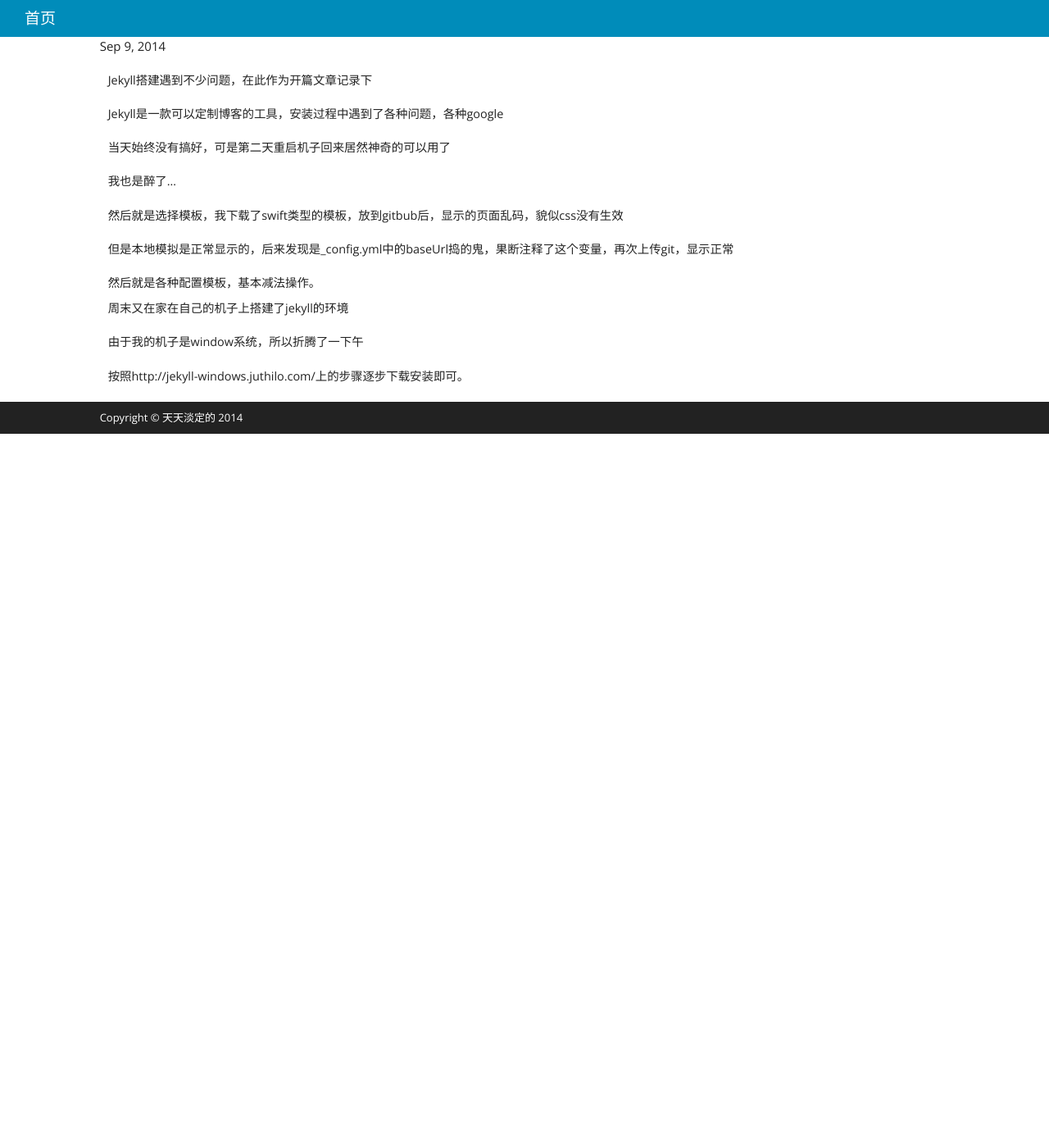
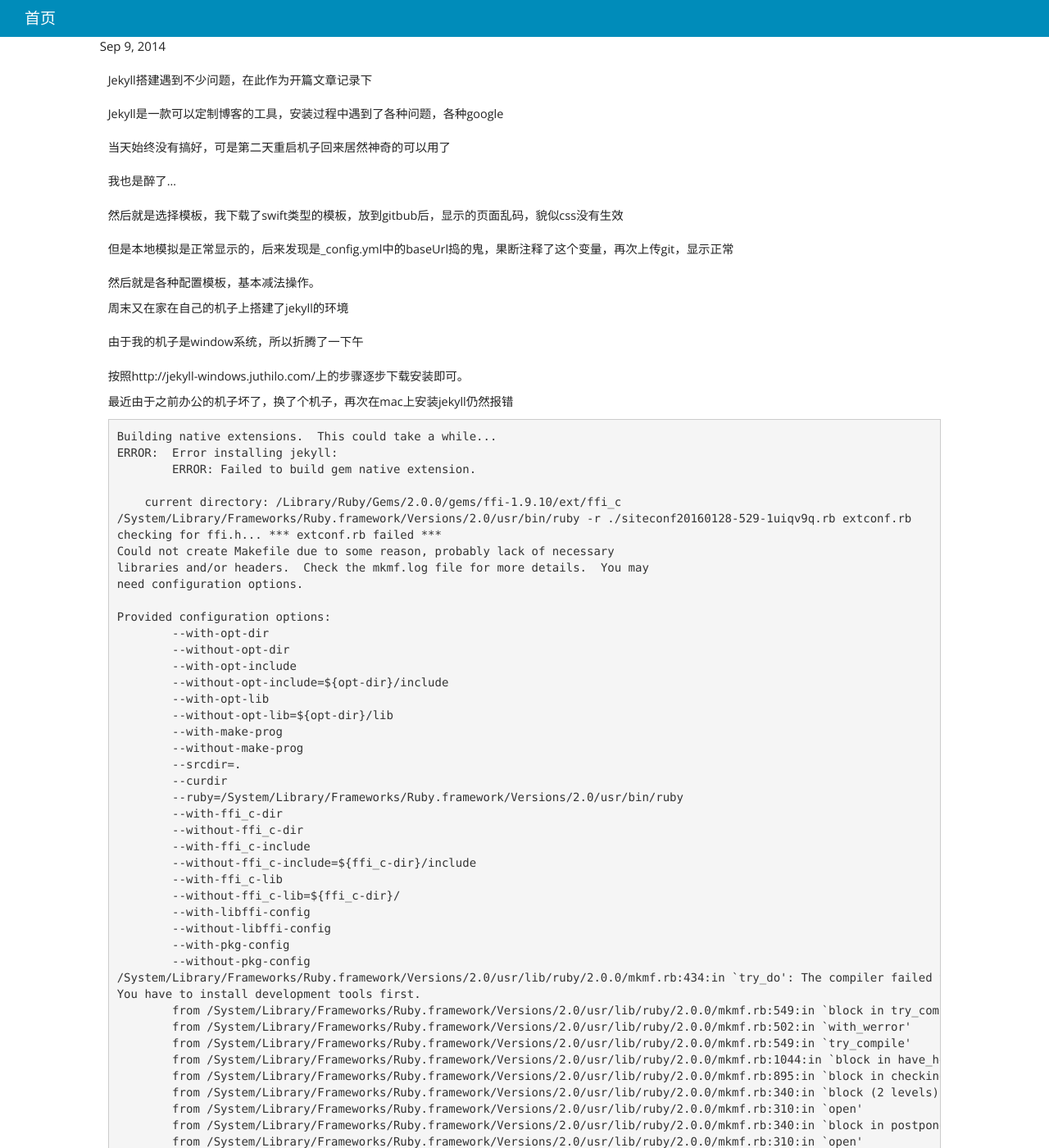
Before and after one commit to askday/askday.github.io, a Jekyll site: the page built from _posts/2014-09-09-Jekyll小记.markdown, in a window 1280 px wide and 1400 px high, scrolled down 311 px. Shown: the whole window at 82% size. Built offline with Jekyll 4.4.1, drawn with Linux system fonts in a browser that asks for light colours; nearby versions of some CDN libraries; before the commit the page ends 900 px from its top, so only the background shows below that; some of the changed text lies outside the part shown.

Commit message:
update jekyll 安装

```diff
--- a/_posts/2014-09-09-Jekyll小记.markdown
+++ b/_posts/2014-09-09-Jekyll小记.markdown
@@ -29,3 +29,71 @@
 由于我的机子是window系统，所以折腾了一下午<br/>
 <br/>
 按照http://jekyll-windows.juthilo.com/上的步骤逐步下载安装即可。
+
+最近由于之前办公的机子坏了，换了个机子，再次在mac上安装jekyll仍然报错
+
+{%highlight  java%}
+Building native extensions.  This could take a while...
+ERROR:  Error installing jekyll:
+	ERROR: Failed to build gem native extension.
+
+    current directory: /Library/Ruby/Gems/2.0.0/gems/ffi-1.9.10/ext/ffi_c
+/System/Library/Frameworks/Ruby.framework/Versions/2.0/usr/bin/ruby -r ./siteconf20160128-529-1uiqv9q.rb extconf.rb
+checking for ffi.h... *** extconf.rb failed ***
+Could not create Makefile due to some reason, probably lack of necessary
+libraries and/or headers.  Check the mkmf.log file for more details.  You may
+need configuration options.
+
+Provided configuration options:
+	--with-opt-dir
+	--without-opt-dir
+	--with-opt-include
+	--without-opt-include=${opt-dir}/include
+	--with-opt-lib
+	--without-opt-lib=${opt-dir}/lib
+	--with-make-prog
+	--without-make-prog
+	--srcdir=.
+	--curdir
+	--ruby=/System/Library/Frameworks/Ruby.framework/Versions/2.0/usr/bin/ruby
+	--with-ffi_c-dir
+	--without-ffi_c-dir
+	--with-ffi_c-include
+	--without-ffi_c-include=${ffi_c-dir}/include
+	--with-ffi_c-lib
+	--without-ffi_c-lib=${ffi_c-dir}/
+	--with-libffi-config
+	--without-libffi-config
+	--with-pkg-config
+	--without-pkg-config
+/System/Library/Frameworks/Ruby.framework/Versions/2.0/usr/lib/ruby/2.0.0/mkmf.rb:434:in `try_do': The compiler failed to generate an executable file. (RuntimeError)
+You have to install development tools first.
+	from /System/Library/Frameworks/Ruby.framework/Versions/2.0/usr/lib/ruby/2.0.0/mkmf.rb:549:in `block in try_compile'
+	from /System/Library/Frameworks/Ruby.framework/Versions/2.0/usr/lib/ruby/2.0.0/mkmf.rb:502:in `with_werror'
+	from /System/Library/Frameworks/Ruby.framework/Versions/2.0/usr/lib/ruby/2.0.0/mkmf.rb:549:in `try_compile'
+	from /System/Library/Frameworks/Ruby.framework/Versions/2.0/usr/lib/ruby/2.0.0/mkmf.rb:1044:in `block in have_header'
+	from /System/Library/Frameworks/Ruby.framework/Versions/2.0/usr/lib/ruby/2.0.0/mkmf.rb:895:in `block in checking_for'
+	from /System/Library/Frameworks/Ruby.framework/Versions/2.0/usr/lib/ruby/2.0.0/mkmf.rb:340:in `block (2 levels) in postpone'
+	from /System/Library/Frameworks/Ruby.framework/Versions/2.0/usr/lib/ruby/2.0.0/mkmf.rb:310:in `open'
+	from /System/Library/Frameworks/Ruby.framework/Versions/2.0/usr/lib/ruby/2.0.0/mkmf.rb:340:in `block in postpone'
+	from /System/Library/Frameworks/Ruby.framework/Versions/2.0/usr/lib/ruby/2.0.0/mkmf.rb:310:in `open'
+	from /System/Library/Frameworks/Ruby.framework/Versions/2.0/usr/lib/ruby/2.0.0/mkmf.rb:336:in `postpone'
+	from /System/Library/Frameworks/Ruby.framework/Versions/2.0/usr/lib/ruby/2.0.0/mkmf.rb:894:in `checking_for'
+	from /System/Library/Frameworks/Ruby.framework/Versions/2.0/usr/lib/ruby/2.0.0/mkmf.rb:1043:in `have_header'
+	from extconf.rb:16:in `<main>'
+
+To see why this extension failed to compile, please check the mkmf.log which can be found here:
+
+  /Library/Ruby/Gems/2.0.0/extensions/universal-darwin-14/2.0.0/ffi-1.9.10/mkmf.log
+
+extconf failed, exit code 1
+
+Gem files will remain installed in /Library/Ruby/Gems/2.0.0/gems/ffi-1.9.10 for inspection.
+Results logged to /Library/Ruby/Gems/2.0.0/extensions/universal-darwin-14/2.0.0/ffi-1.9.10/gem_make.out
+{%endhighlight%}
+
+后来直接安装最新的ruby即可
+{%highlight  java%}
+sudo gem update --system
+brew install ruby
+{%endhighlight%}
```
